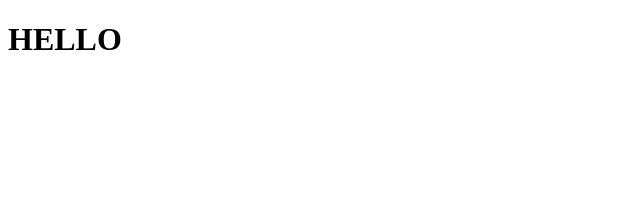
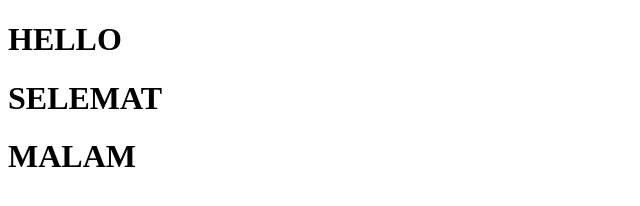
Before and after one commit to DevFaeez/belajar-git-remote, a plain HTML site: page contoh.html in a window 1280 px wide. Shown: the whole page, without its empty margins (0-640 px from the left). Drawn offline with Linux system fonts and the light colour scheme.

Commit message:
add few more line oncontoh.html

```diff
--- a/contoh.html
+++ b/contoh.html
@@ -7,5 +7,7 @@
 </head>
 <body>
     <div><h1>HELLO</h1></div>
+    <div><h1>SELEMAT</h1></div>
+    <div><h1>MALAM</h1></div>
 </body>
 </html>
```
